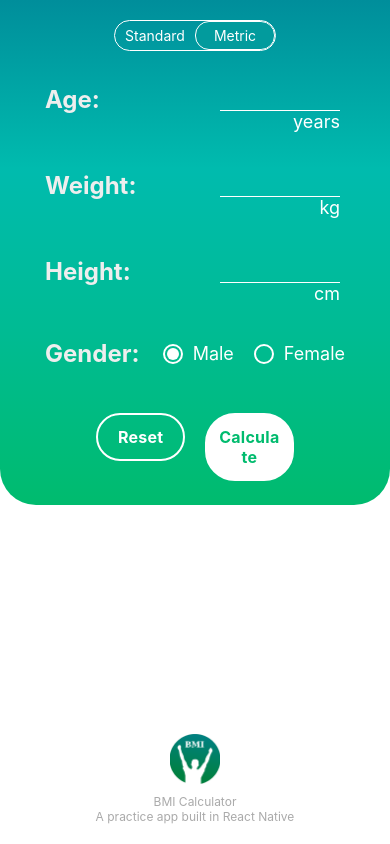
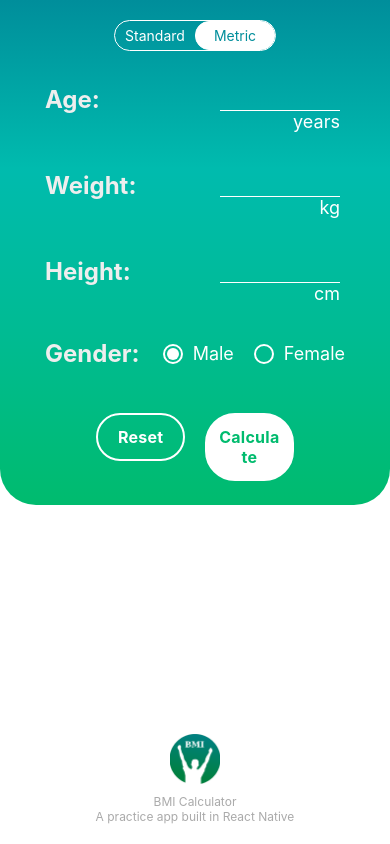
Before and after one commit to mr-shan/practice-react-native-bmi-calculator, a React Native app: screen / in a window 390 px wide. Built offline with nearby package versions, Linux system fonts and the light colour scheme.

Commit message:
Changes for platform, dimensions and keyboard avoiding view

```diff
--- a/components/ContentSwitcher.tsx
+++ b/components/ContentSwitcher.tsx
@@ -51,9 +51,10 @@ const styles = StyleSheet.create({
     borderWidth: 1,
   },
   btnTextSelected: {
-    backgroundColor: '#029b9d',
+    backgroundColor: COLORS.bgLight,
     borderColor: COLORS.bgLight,
     borderRadius: 14,
-    overflow: 'hidden'
+    overflow: 'hidden',
+    color: COLORS.secondary500
   },
 });
--- a/components/GradientHoc.tsx
+++ b/components/GradientHoc.tsx
@@ -21,7 +21,8 @@ const styles = StyleSheet.create({
     borderTopLeftRadius: 0,
     borderTopRightRadius: 0,
     borderRadius: 36,
-    elevation: 14
+    elevation: 15,
+    marginBottom: 10,
   },
 });
 
--- a/components/Input.tsx
+++ b/components/Input.tsx
@@ -1,4 +1,4 @@
-import { StyleSheet, TextInput, View, Text } from 'react-native';
+import { StyleSheet, TextInput, View, Text, Dimensions } from 'react-native';
 
 import COLORS from '../constants/colors';
 
@@ -28,13 +28,15 @@ const Input = (props: IProps) => {
   );
 };
 
+const deviceHeight = Dimensions.get('window').height;
+
 const styles = StyleSheet.create({
   textInputWrapper: {
     flexDirection: 'row',
     justifyContent: 'space-between',
     alignItems: 'center',
     paddingHorizontal: 10,
-    paddingVertical: 5,
+    paddingVertical: deviceHeight > 700 ? 5 : 0,
     width: '100%',
     gap: 10,
   },
--- a/components/Result/BmiChart.tsx
+++ b/components/Result/BmiChart.tsx
@@ -1,4 +1,4 @@
-import { StyleSheet, View, Text } from 'react-native';
+import { StyleSheet, View, Text, Dimensions } from 'react-native';
 import COLORS from '../../constants/colors';
 
 interface IProps {
@@ -33,10 +33,12 @@ const BMIChart = (props: IProps) => {
 
 export default BMIChart;
 
+const deviceHeight = Dimensions.get('window').height;
+
 const styles = StyleSheet.create({
   bmiChart: {
     width: 280,
-    marginTop: 40,
+    marginTop: deviceHeight > 700 ? 40 : 25,
     marginBottom: 14,
     paddingHorizontal: 10,
     gap: 10,
--- a/screens/BMICalculator.tsx
+++ b/screens/BMICalculator.tsx
@@ -1,4 +1,13 @@
-import { StyleSheet, View, Alert, SafeAreaView } from 'react-native';
+import {
+  StyleSheet,
+  View,
+  Alert,
+  SafeAreaView,
+  KeyboardAvoidingView,
+  Dimensions,
+  ScrollView,
+  Platform,
+} from 'react-native';
 import { useState } from 'react';
 
 import GradientHoc from '../components/GradientHoc';
@@ -75,9 +84,19 @@ const BMICalculator = (props: IProps) => {
     }
     props.onCalculateBMI(parsedAge, parsedHeight / 100, parsedWeight, gender);
   };
+
   const HeightComponent = unitSet === 'Metric' ? Input : InputForFeetInches;
+
   return (
     <View style={styles.container}>
+      <ScrollView style={styles.screen} bounces={false}>
+        <KeyboardAvoidingView
+          style={[
+            styles.screen,
+            { paddingBottom: Platform.select({ ios: 0, android: 20 }) },
+          ]}
+          behavior='position'
+        >
           <GradientHoc>
             <SafeAreaView style={styles.safeAreaView}>
               <ContentSwitcher
@@ -117,20 +136,24 @@ const BMICalculator = (props: IProps) => {
               />
             </SafeAreaView>
           </GradientHoc>
+        </KeyboardAvoidingView>
+      </ScrollView>
       <Footer />
     </View>
   );
 };
 
 const styles = StyleSheet.create({
+  screen: {
+    flex: 1,
+  },
   container: {
-    elevation: 5,
     shadowColor: 'black',
     shadowOffset: { width: 0, height: 2 },
     shadowOpacity: 0.5,
     shadowRadius: 10,
+    flex: 1,
     justifyContent: 'space-between',
-    flex: 1,
   },
   inputs: {
     width: 320,
@@ -165,7 +188,9 @@ const styles = StyleSheet.create({
   },
   safeAreaView: {
     alignItems: 'center',
-  }
+    flex: 1,
+    paddingTop: Platform.select({ ios: 0, android: 10 }),
+  },
 });
 
 export default BMICalculator;
--- a/screens/BMIResult.tsx
+++ b/screens/BMIResult.tsx
@@ -1,9 +1,17 @@
-import { StyleSheet, View, Text, Image, SafeAreaView } from 'react-native';
+import {
+  StyleSheet,
+  View,
+  Text,
+  Dimensions,
+  SafeAreaView,
+  Platform,
+} from 'react-native';
 
 import GradientHoc from '../components/GradientHoc';
 import BMIChart from '../components/Result/BmiChart';
 import Footer from '../components/Footer';
 import Button from '../components/Button';
+import { AntDesign } from '@expo/vector-icons';
 
 import { getBmiCategoryData } from '../helper';
 import COLORS from '../constants/colors';
@@ -43,10 +51,7 @@ const BMIResult = (props: IProps) => {
           <View style={styles.homeButton}>
             <Button variant='default' onPress={props.onBackClick}>
               <View style={styles.homeButtonContent}>
-                <Image
-                  style={styles.homeButtonImage}
-                  source={require('./../assets/home.png')}
-                />
+                <AntDesign name='home' size={18} color={COLORS.primary500} />
                 <Text style={styles.homeButtonText}>Home</Text>
               </View>
             </Button>
@@ -59,6 +64,8 @@ const BMIResult = (props: IProps) => {
 };
 
 export default BMIResult;
+
+const deviceHeight = Dimensions.get('window').height;
 
 const styles = StyleSheet.create({
   container: {
@@ -73,7 +80,7 @@ const styles = StyleSheet.create({
   header: {
     marginTop: 20,
     width: 250,
-    gap: 20,
+    gap: deviceHeight > 700 ? 20 : 8,
   },
   headerInfo: {
     color: COLORS.text,
@@ -94,7 +101,7 @@ const styles = StyleSheet.create({
   },
   category: {
     borderRadius: 10,
-    shadowColor: COLORS.shadow,
+    shadowColor: 'black',
     shadowOffset: { width: 0, height: 0 },
     shadowOpacity: 0.2,
     shadowRadius: 8,
@@ -109,13 +116,13 @@ const styles = StyleSheet.create({
     fontSize: 20,
   },
   homeButton: {
-    marginTop: 18,
-    marginBottom: 22,
+    marginTop: deviceHeight > 700 ? 18 : 8,
+    marginBottom: deviceHeight > 700 ? 30 : 22,
     width: 120,
   },
   homeButtonContent: {
     flexDirection: 'row',
-    gap: 8,
+    gap: 12,
     paddingVertical: 12,
     alignItems: 'center',
   },
@@ -130,5 +137,6 @@ const styles = StyleSheet.create({
   },
   safeAreaView: {
     alignItems: 'center',
+    paddingTop: Platform.select({ ios: 0, android: 25 }),
   },
 });
```
Lines whose indentation alone changed are shown as unchanged.
